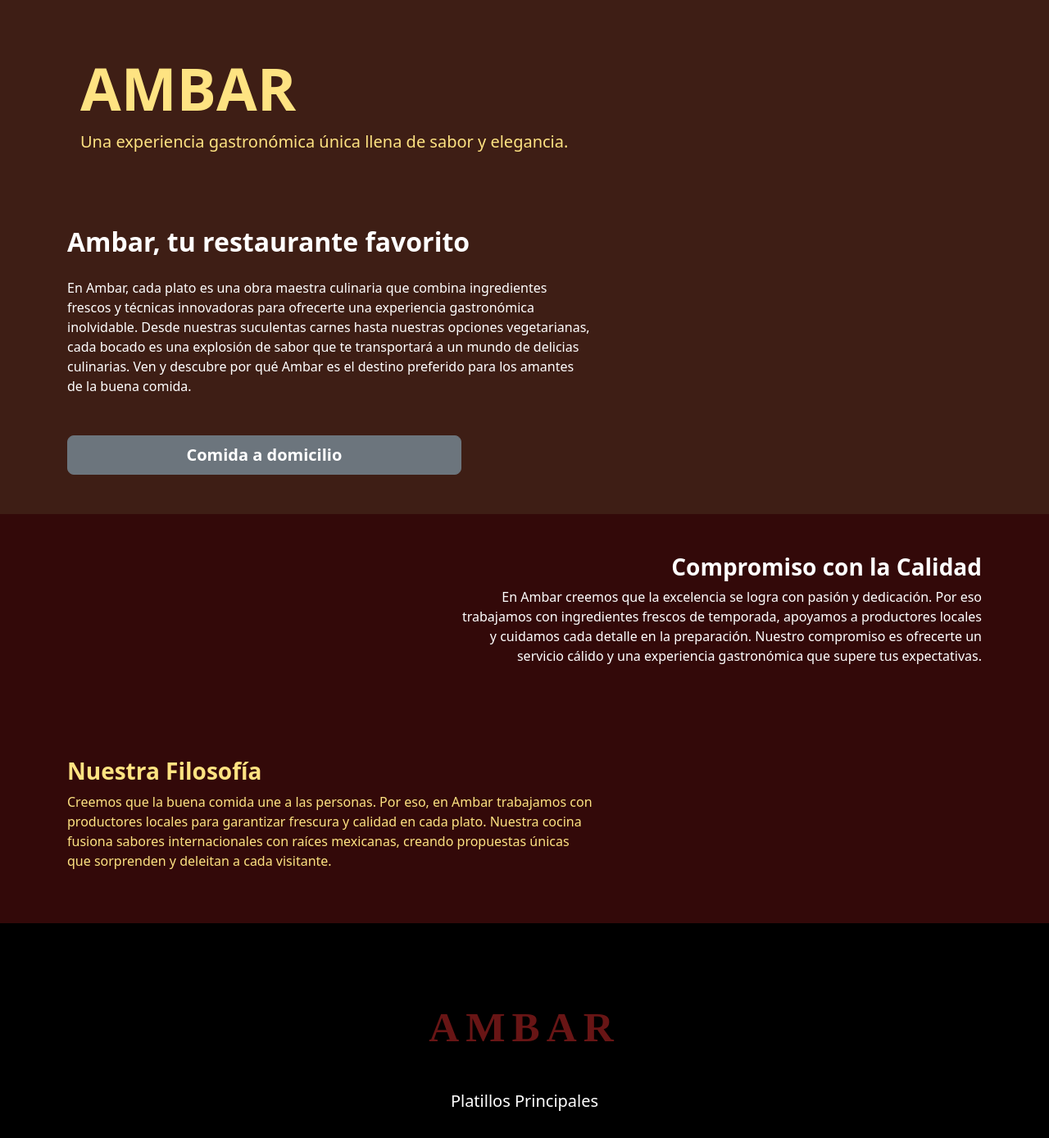
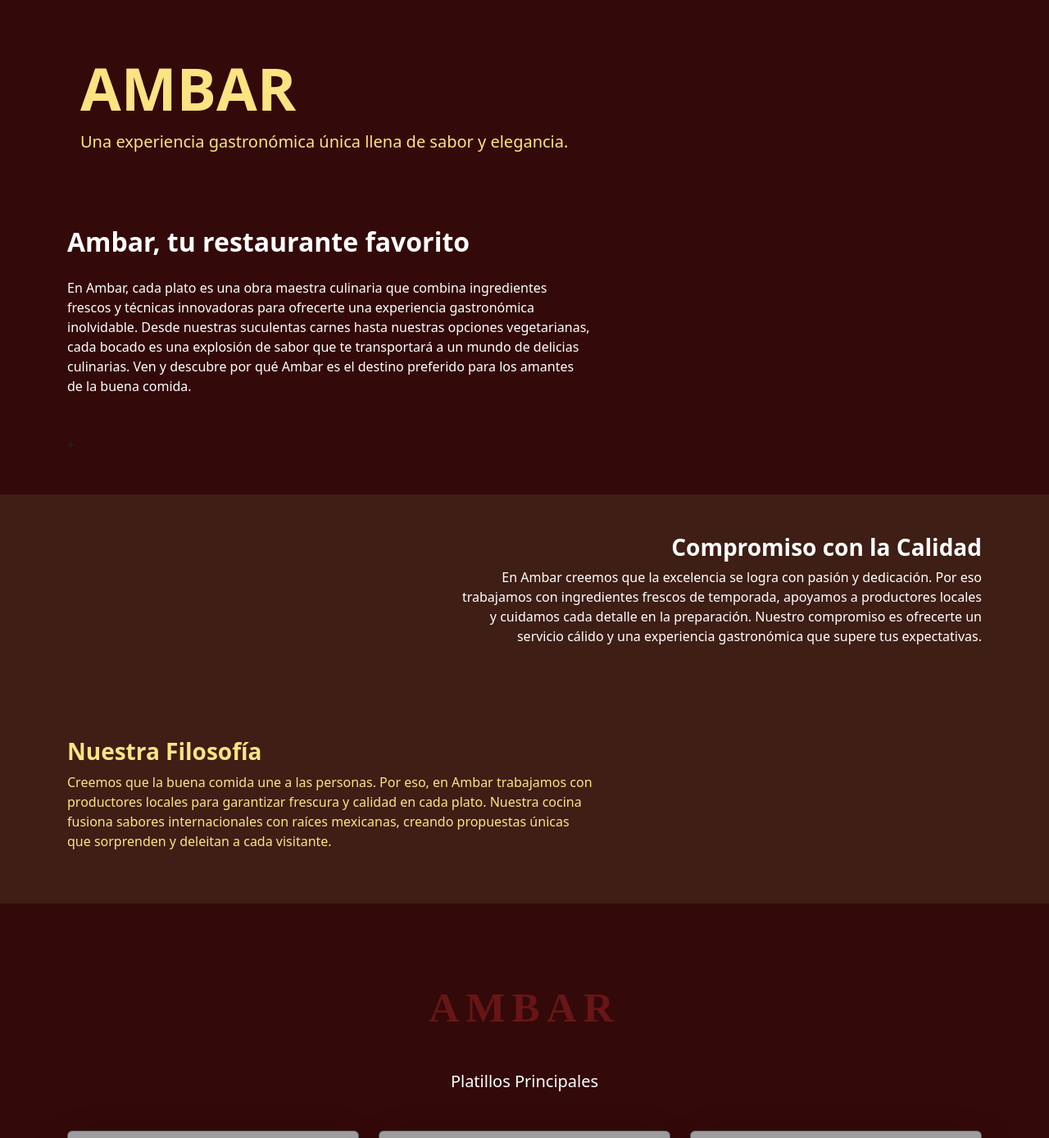
Before and after one commit to martinez-karen/Restaurante, a Flask app: page /principal in a window 1280 px wide. Shown: the part 609-1997 px from the top of the page at 82% size. Run offline with Flask 3, Linux system fonts and the light colour scheme; grey boxes are pictures that could not be loaded.

Commit message:
sinbtondedomiciolio

```diff
--- a/templates/principal.html
+++ b/templates/principal.html
@@ -26,7 +26,7 @@
   <section class="hero-section d-flex align-items-center text-center text-white">
   </section>
 
-  <section class="cafe2 py-5">
+  <section class="cafe py-5">
   <div class="container">
     <div class="row justify-content-start">
 
@@ -47,14 +47,14 @@
         </p>
 
         <div class="mt-5">
-          <a href="/domicilio" class="btn btn-lg btn-secondary fw-bold px-5 w-75">Comida a domicilio</a>
+    +
         </div>
       </div>
     </div>
   </div>
 </section>
 
-<section class="cafe py-5">
+<section class="cafe2 py-5">
   <div class="container">
     <div class="row justify-content-end">
       <div class="col-md-7 text-white text-end">
@@ -67,7 +67,7 @@
   </div>
 </section>
 
-<section class="cafe py-5">
+<section class="cafe2 py-5">
   <div class="container">
     <div class="row ">
       <div class="col-md-7 text-1 ">
@@ -80,7 +80,7 @@
   </div>
 </section>
 
-<section class="cuerpo py-5">
+<section class="cafe py-5">
   <div class="container">
     <div class="row justify-content-center">
       <div class="col-md-12">
```
